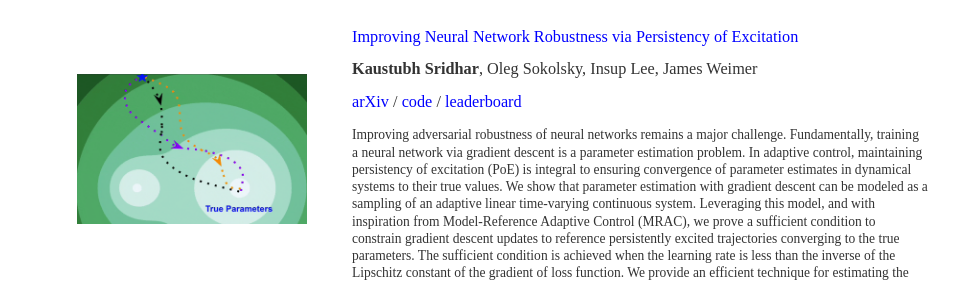
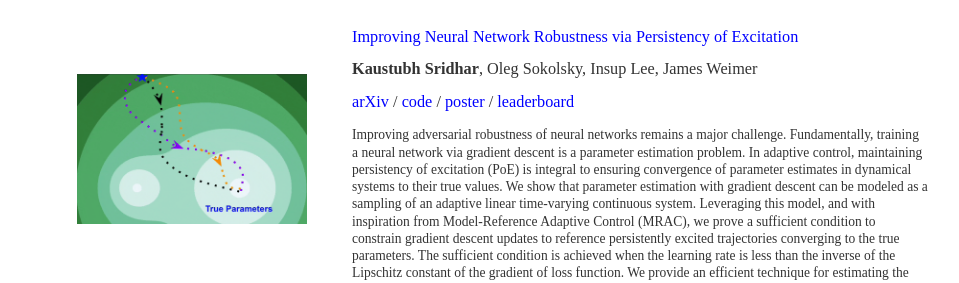
Before and after one commit to kaustubhsridhar/kaustubhsridhar_old.github.io, a Jekyll site: the page built from index.html, in a window 1280 px wide. Shown: the part 473-756 px from the top of the page, without its empty margins (160-1119 px from the left). Built offline with Jekyll 4.4.1, drawn with Linux system fonts in a browser that asks for light colours.

Commit message:
Update index.html

```diff
--- a/index.html
+++ b/index.html
@@ -24,7 +24,7 @@ title: Welcome To My Homepage
 	<img src="/images/trajectories.gif" alt="PoE" align="left" style="width:230px; height:150px; padding: 45px;" class="img_rect">
 	<p><a id="PoE"><a href="https://arxiv.org/abs/2106.02078">Improving Neural Network Robustness via Persistency of Excitation</a></a></p>
 	<p><b>Kaustubh Sridhar</b>, Oleg Sokolsky, Insup Lee, James Weimer</p>
-	<p><a href="https://arxiv.org/abs/2106.02078">arXiv</a> / <a href="https://github.com/kaustubhsridhar/PoE-robustness">code</a> / <a href="https://robustbench.github.io/">leaderboard</a></p>
+	<p><a href="https://arxiv.org/abs/2106.02078">arXiv</a> / <a href="https://github.com/kaustubhsridhar/PoE-robustness">code</a> / <a href="https://docs.google.com/presentation/d/e/2PACX-1vTNJ5e35OwacfBx19V0FjeEaBRj8cGTaFngpP1KdrWxnDFShwFR9zAZyfLWghlDlQ/pub?start=true&loop=true&delayms=3000">poster</a> / <a href="https://robustbench.github.io/">leaderboard</a></p>
 	<p><small>Improving adversarial robustness of neural networks remains a major challenge. Fundamentally, training a neural network via gradient descent is a parameter estimation problem. In adaptive control, maintaining persistency of excitation (PoE) is integral to ensuring convergence of parameter estimates in dynamical systems to their true values. We show that parameter estimation with gradient descent can be modeled as a sampling of an adaptive linear time-varying continuous system. Leveraging this model, and with inspiration from Model-Reference Adaptive Control (MRAC), we prove a sufficient condition to constrain gradient descent updates to reference persistently excited trajectories converging to the true parameters. The sufficient condition is achieved when the learning rate is less than the inverse of the Lipschitz constant of the gradient of loss function. We provide an efficient technique for estimating the corresponding Lipschitz constant in practice using extreme value theory. Our experimental results in both standard and adversarial training illustrate that networks trained with the PoE-motivated learning rate schedule have similar clean accuracy but are significantly more robust to adversarial attacks than models trained using current state-of-the-art heuristics.
 		</small></p>
 
```
